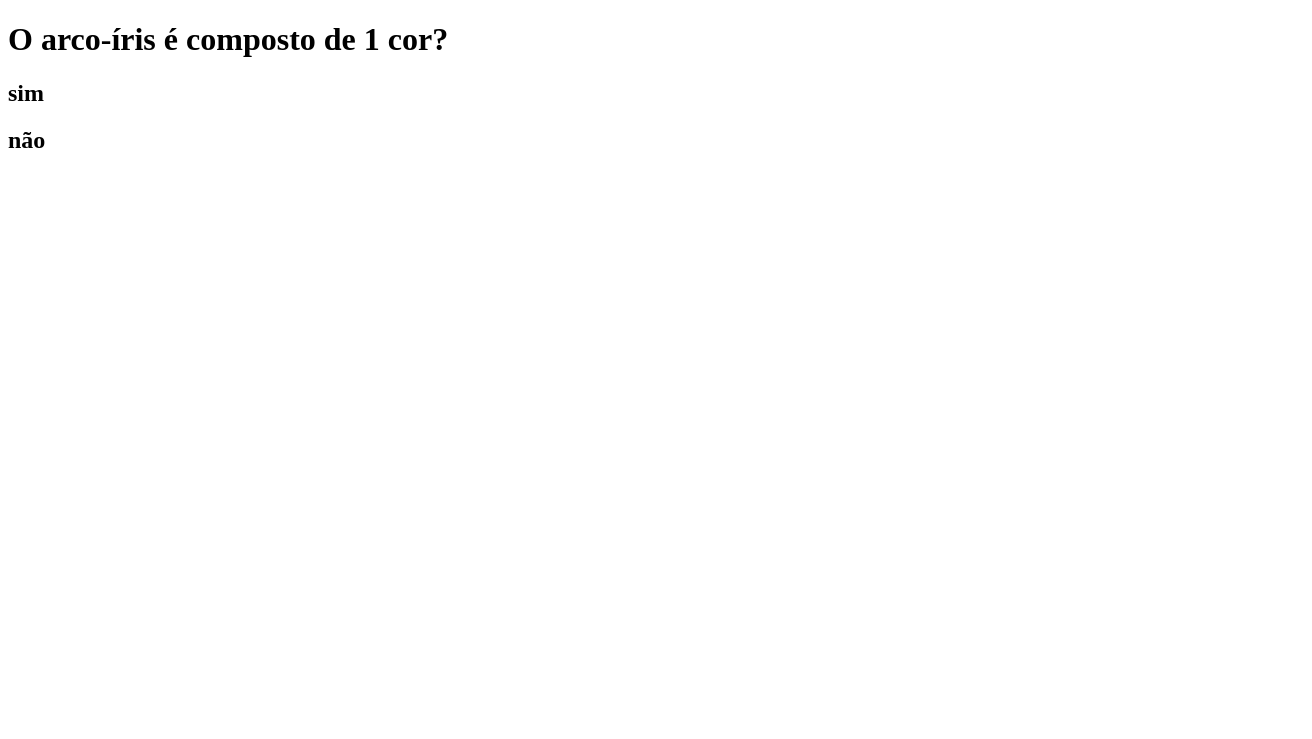
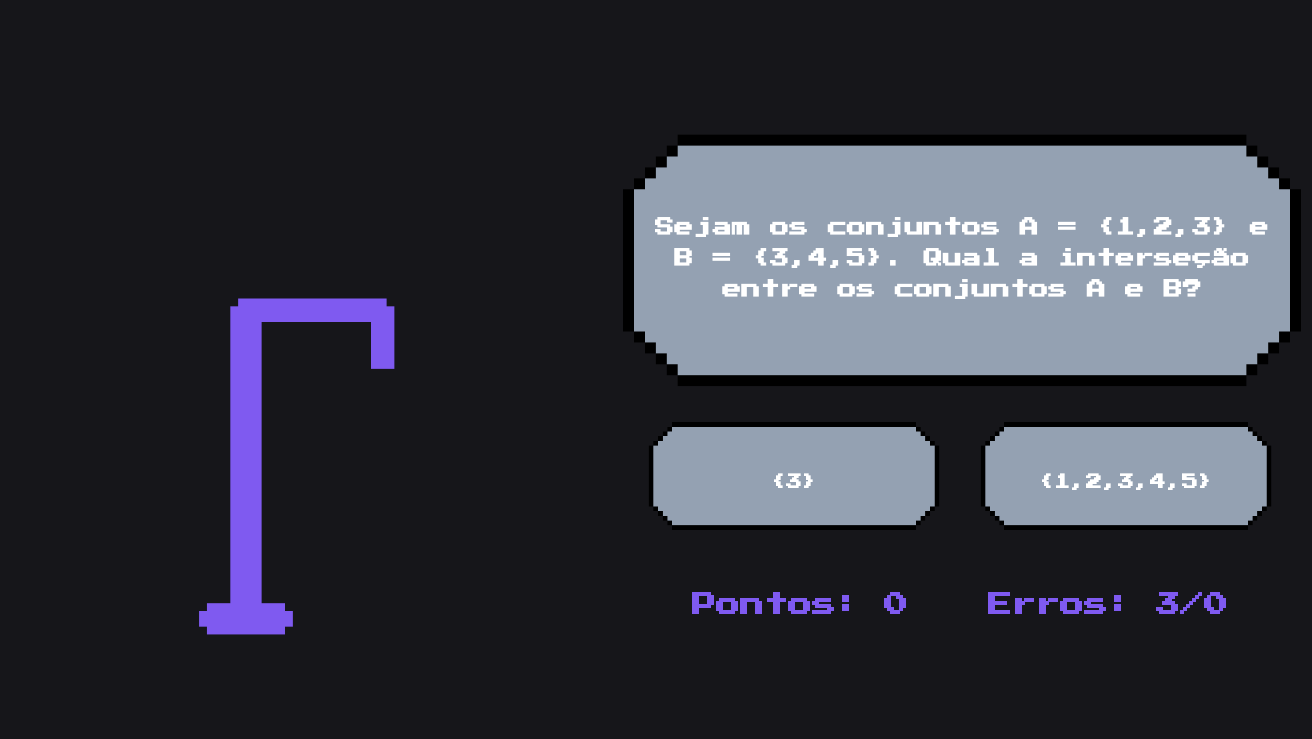
Before and after one commit to tarsopauloneto/math-quiz, a plain HTML site: page index.html in a window 1280 px wide. Shown: the whole page, 1312 px wide, since content can reach past the window. Drawn offline with Linux system fonts and the light colour scheme.

Commit message:
feat: gallows suport

```diff
--- a/index.html
+++ b/index.html
@@ -2,14 +2,50 @@
 <html lang="pt-br">
   <head>
     <meta charset="UTF-8" />
-  <meta name="viewport" content="width=device-width, initial-scale=1.0"/>
+    <meta name="viewport" content="width=device-width, initial-scale=1.0" />
     <title>Math Quiz</title>
     <script src="script.js" defer></script>
-  <link rel="stylesheet" href="style.css"/>
+    <link rel="stylesheet" href="style.css" />
+
+    <link rel="preconnect" href="https://fonts.googleapis.com" />
+    <link rel="preconnect" href="https://fonts.gstatic.com" crossorigin />
+    <link
+      href="https://fonts.googleapis.com/css2?family=Press+Start+2P&display=swap"
+      rel="stylesheet"
+    />
   </head>
   <body>
-  <h1 id="question">Pergunta</h1>
-  <h2 id="firstAnswear">Resposta 1</h2>
-  <h2 id="secondAnswear">Resposta 2</h2>
+    <section>
+      <img
+        src="./assets/gallowsSupport.png"
+        width="500"
+        class="gallow"
+        id="gallowImage"
+      />
+    </section>
+
+    <article class="form">
+      <div class="textContainer">
+        <img src="./assets/textBox.png" width="100" class="textBox" />
+        <h1 class="question" id="question">Pergunta</h1>
+      </div>
+
+      <div class="answearContainer">
+        <div class="answearBoxWrapper">
+          <img src="./assets/textBox.png" width="300" class="answearBox" />
+          <h2 class="answearText" id="firstAnswear">Resposta 1</h2>
+        </div>
+
+        <div class="answearBoxWrapper">
+          <img src="./assets/textBox.png" width="300" class="answearBox" />
+          <h2 class="answearText" id="secondAnswear">Resposta 2</h2>
+        </div>
+      </div>
+
+      <div class="infoContainer">
+        <h2 class="score" id="score">Pontos</h2>
+        <h2 class="wrongAnswear" id="wrongAnswear">Respostas erradas</h2>
+      </div>
+    </article>
   </body>
 </html>
--- a/script.js
+++ b/script.js
@@ -1,11 +1,22 @@
 let contador = 0;
-let pontos = 0;
+let score = 0;
+let wrongAnswear = 0;
+
+const imagensForca = [
+  "gallowsSupport.png",
+  "headGallows.png",
+  "chestGallows.png",
+  "legsGallows.png",
+  "bodyGallows.png",
+  "completedGallows.png",
+];
 
 let perguntas = [
   {
-    pergunta: "O arco-íris é composto de 1 cor?",
-    true: "sim",
-    false: "não",
+    pergunta:
+      "Sejam os conjuntos A = {1,2,3} e B = {3,4,5}. Qual a interseção entre os conjuntos A e B? ",
+    true: "{3}",
+    false: "{1,2,3,4,5}",
   },
   {
     pergunta: "Qual planeta que nós vivemos?",
@@ -25,32 +36,50 @@ function mostrarPergunta(index) {
   if (Math.random() < 0.5) {
     document.getElementById("firstAnswear").textContent = respostas[0];
     document.getElementById("secondAnswear").textContent = respostas[1];
+    document.getElementById("score").textContent = "Pontos: " + score;
+    document.getElementById("wrongAnswear").textContent =
+      "Erros: 3/" + wrongAnswear;
     posicaoCorreta = 0;
   } else {
     document.getElementById("firstAnswear").textContent = respostas[1];
     document.getElementById("secondAnswear").textContent = respostas[0];
+    document.getElementById("score").textContent = "Pontos: " + score;
+    document.getElementById("wrongAnswear").textContent =
+      "Erros: 3/" + wrongAnswear;
     posicaoCorreta = 1;
   }
 }
 
 function verificarResposta(respostaUsuario) {
   if (respostaUsuario === posicaoCorreta) {
-    pontos++;
-    console.log("Correct! Pontos:", pontos);
+    score++;
+    console.log("Correct! score:", score);
   } else {
-    console.log("Wrong! Pontos:", pontos);
+    wrongAnswear++;
+    console.log("Wrong! score:", score);
+
+    if (wrongAnswear < imagensForca.length) {
+      document.getElementById("gallowImage").src = `./assets/${imagensForca[wrongAnswear]}`;
+    }
+
+    if (wrongAnswear == 5) {
+      setTimeout(() => {
+        alert("Game Over");
+      }, 100);
+    }
   }
 
   contador = (contador + 1) % perguntas.length;
   mostrarPergunta(contador);
 }
 
+
 mostrarPergunta(contador);
 
 document.addEventListener("keydown", function (event) {
-  if (event.key === "ArrowUp") {
+  if (event.key === "ArrowLeft") {
     verificarResposta(0);
-  } else if (event.key === "ArrowDown") {
+  } else if (event.key === "ArrowRight") {
     verificarResposta(1);
   }
 });
--- a/style.css
+++ b/style.css
@@ -1,5 +1,117 @@
-body {
-    width: 100vh;
-    height: 100vh;
+:root {
+  --black: #16161a;
+  --purpple: #7f5af0;
+  --light-gray: #94a1b2;
+  --white: #fff;
+}
 
+body,
+html {
+  width: 100%;
+  height: 100vh;
+  background-color: var(--black);
+  display: flex;
+  flex-direction: row;
+  justify-content: center;
+  align-items: center;
+
+  font-family: "Press Start 2P", cursive;
+  line-height: 1.3;
 }
+
+h2,
+h1 {
+  color: var(--purpple);
+  font-size: 1rem;
+}
+
+.form {
+  display: flex;
+  flex-direction: column;
+  justify-content: center;
+  align-items: start;
+  position: relative;
+  left: 18rem;
+  top: 3rem;
+}
+
+.textContainer {
+  position: absolute;
+  width: 700px;
+  bottom: 1rem;
+  margin: 0 auto;
+}
+
+.textBox {
+  width: 100%;
+  display: block;
+}
+
+.question {
+  position: absolute;
+  top: 50%;
+  left: 50%;
+  width: 90%;
+  transform: translate(-50%, -50%);
+  color: var(--white);
+  font-family: "Press Start 2P", cursive;
+  font-size: 1.2rem;
+  text-align: center;
+  padding: 1rem;
+  line-height: 1.6;
+}
+
+.answearContainer {
+  position: relative;
+  left: 2rem;
+  display: flex;
+  gap: 2rem;
+  margin-top: 2rem;
+  justify-content: center;
+}
+
+.answearBoxWrapper {
+  position: relative;
+  width: 300px;
+}
+
+.answearBox {
+  width: 100%;
+  display: block;
+}
+
+.answearText {
+  position: absolute;
+  top: 50%;
+  left: 50%;
+  transform: translate(-50%, -50%);
+  color: var(--white);
+  font-size: 1rem;
+  text-align: center;
+  padding: 0.5rem;
+}
+
+.infoContainer {
+  position: relative;
+  top: 2rem;
+  left: 5rem;
+  margin-top: -5rem;
+  display: flex;
+  flex-direction: row;
+  justify-content: space-between;
+  align-items: center;
+  gap: 5rem;
+}
+
+.score,
+.wrongAnswear {
+  color: var(--purpple);
+  font-size: 1.5rem;
+  text-align: center;
+}
+
+.gallow {
+    position: absolute;
+    left: 10rem;
+    bottom: 4rem;
+}
```
Also changed, not shown: assets/bodyGallows.png (added), assets/chestGallows.png (added), assets/completedGallows.png (added), assets/gallowsSupport.png (added), assets/headGallows.png (added), assets/legsGallows.png (added), assets/textBox.png (added). Lines whose indentation alone changed are shown as unchanged.
